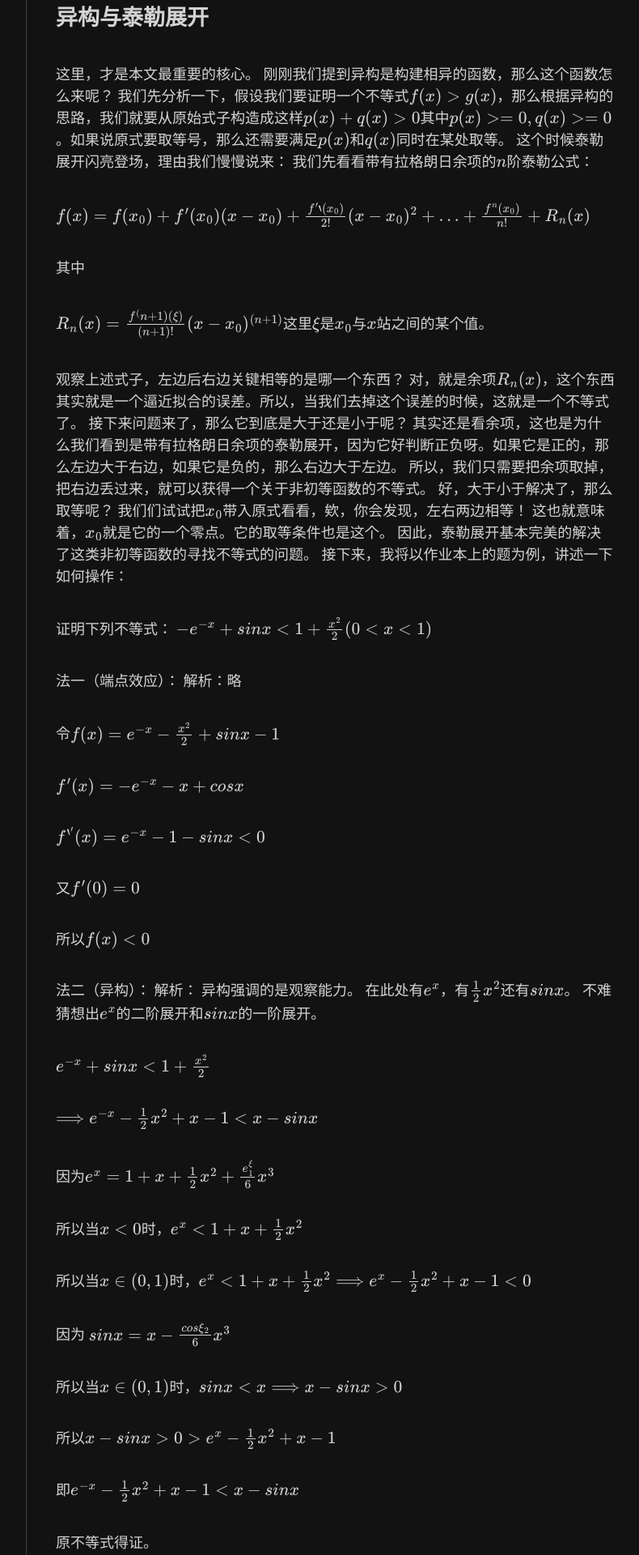
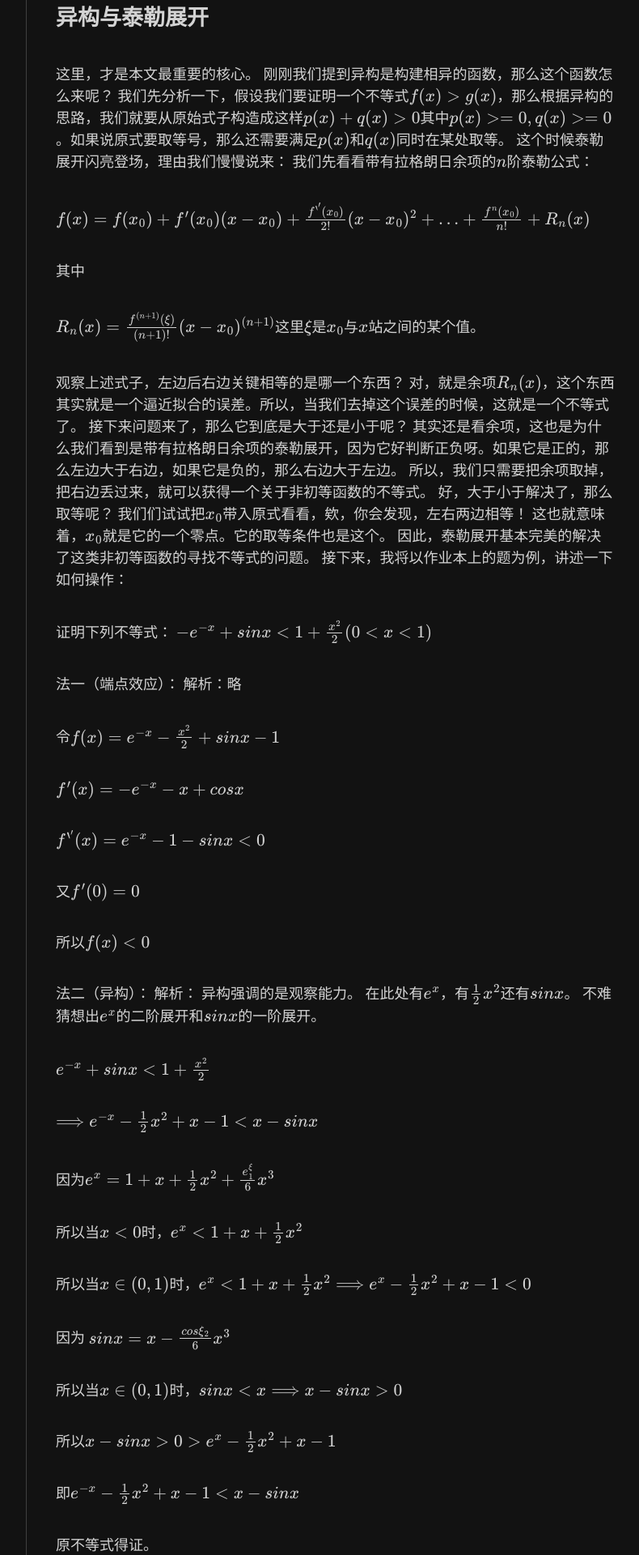
Before and after one commit to cloud-windl/cloud-windl.github.io, a Jekyll site: the page built from _posts/2023-11-20--异构和泰勒展开.md, in a window 1280 px wide. Shown: the part 1558-3478 px from the top of the page at 81% size, without its empty margins (357-1147 px from the left). Built offline with Jekyll 4.4.1, drawn with Linux system fonts in a browser that asks for light colours; nearby versions of some CDN libraries; some web fonts are replaced.

```diff
--- a/_posts/2023-11-20--异构和泰勒展开.md
+++ b/_posts/2023-11-20--异构和泰勒展开.md
@@ -26,11 +26,11 @@ tags: [Math]
 这个时候泰勒展开闪亮登场，理由我们慢慢说来：
 我们先看看带有拉格朗日余项的$n$阶泰勒公式：
 
-$f(x)=f(x_0)+f'(x_0)(x-x_0)+\frac{f''(x_0)}{2!}(x-x_0)^2+\ldots+\frac{f^n(x_0)}{n!}+R_n(x)$
+$f(x)=f(x_0)+f'(x_0)(x-x_0)+\frac{f^{''}(x_0)}{2!}(x-x_0)^2+\ldots+\frac{f^n(x_0)}{n!}+R_n(x)$
 
 其中
 
-$R_n(x)=\frac{f^(n+1) (\xi)}{(n+1)!}(x-x_0)^{(n+1)}$这里$\xi$是$x_0$与$x$站之间的某个值。
+$R_n(x)=\frac{f^{(n+1)} (\xi)}{(n+1)!}(x-x_0)^{(n+1)}$这里$\xi$是$x_0$与$x$站之间的某个值。
 
 观察上述式子，左边后右边关键相等的是哪一个东西？
 对，就是余项$R_n(x)$，这个东西其实就是一个逼近拟合的误差。所以，当我们去掉这个误差的时候，这就是一个不等式了。
```
